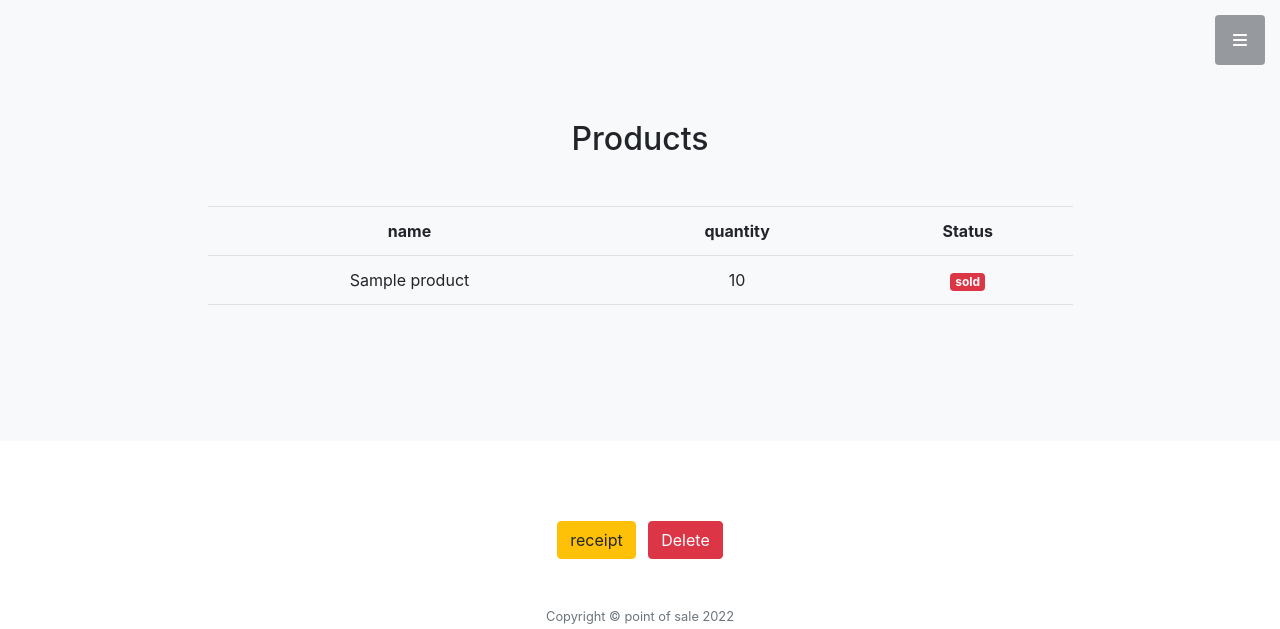
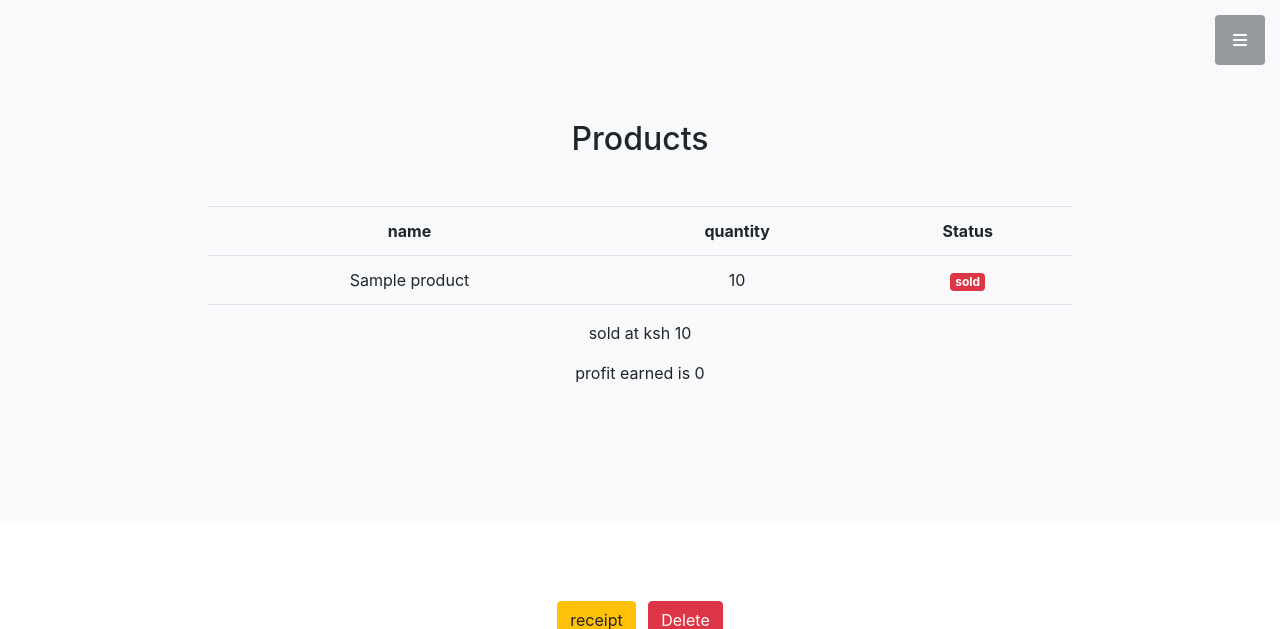
Before and after one commit to demuk/point-of-sale, a Flask app: page /view_prod/1 in a window 1280 px wide. Shown: the top 629 px of the page. Run offline with Flask 2, Linux system fonts and the light colour scheme; tables that the repository leaves empty hold one stand-in row (values such as "Sample post"); some libraries are stand-ins or nearby versions.

Commit message:
added profit

```diff
--- a/app/routes.py
+++ b/app/routes.py
@@ -112,7 +112,8 @@ def sell_prod(id):
 @app.route('/view_prod/<int:id>', methods=['POST','GET'])
 def view_prod(id):
     product=Product.query.get(id)
-    return render_template('view_prod.html',product=product)
+    profit=product.selling_price-product.buying_price
+    return render_template('view_prod.html',product=product,profit=profit)
 
 
 @app.route('/delete_prod/<int:id>',methods=['GET','POST'])
--- a/app/templates/view_prod.html
+++ b/app/templates/view_prod.html
@@ -70,6 +70,10 @@
                             </tr>
                           {%endif%}
                         </table>
+                        <p>sold at ksh {{product.selling_price}}</p>
+                        {%if product.status=='sold'%}
+                        <p>profit earned is {{profit}}</p>
+                        {%endif%}
                     </div>
                 </div>
             </div>
```
